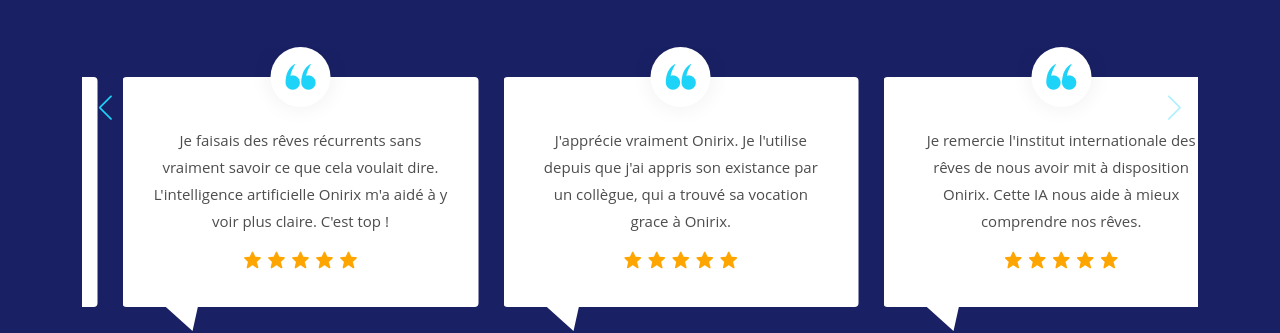
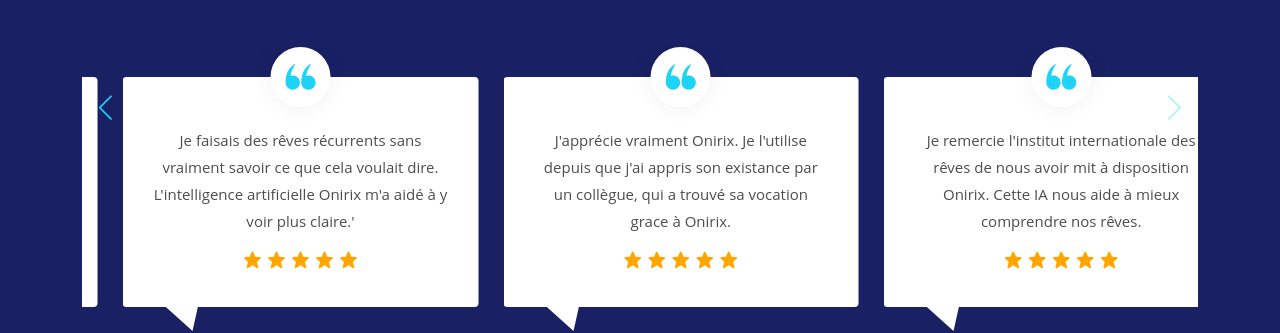
Before and after one commit to codascii/raiv-webcup-2023, a Next.js app: page / in a window 1280 px wide. Shown: the part 4000-4333 px from the top of the page. Built offline with nearby package versions, Linux system fonts and the light colour scheme.

Commit message:
Code review

```diff
--- a/components/Common/Testimonials.js
+++ b/components/Common/Testimonials.js
@@ -33,7 +33,7 @@
 		name: "Catherine Dhufaud",
 		designation: "Fleuriste",
 		feedbackText:
-			"Je faisais des rêves récurrents sans vraiment savoir ce que cela voulait dire. L'intelligence artificielle Onirix m'a aidé à y voir plus claire. C'est top !",
+			"Je faisais des rêves récurrents sans vraiment savoir ce que cela voulait dire. L'intelligence artificielle Onirix m'a aidé à y voir plus claire.'",
 
 		rating: [
 			{
--- a/components/DreamsPredictionForm/DreamsPredictionForm.js
+++ b/components/DreamsPredictionForm/DreamsPredictionForm.js
@@ -65,7 +65,8 @@
 					},
 				});
 				setData(response.data.choices[0].text);
-				setContact(INITIAL_STATE);
+				// Pour garder le texte tapé par l'utilisateur
+				// setContact(INITIAL_STATE);
 
 				setIsFetchingData(false);
 				// alertContent();
```
